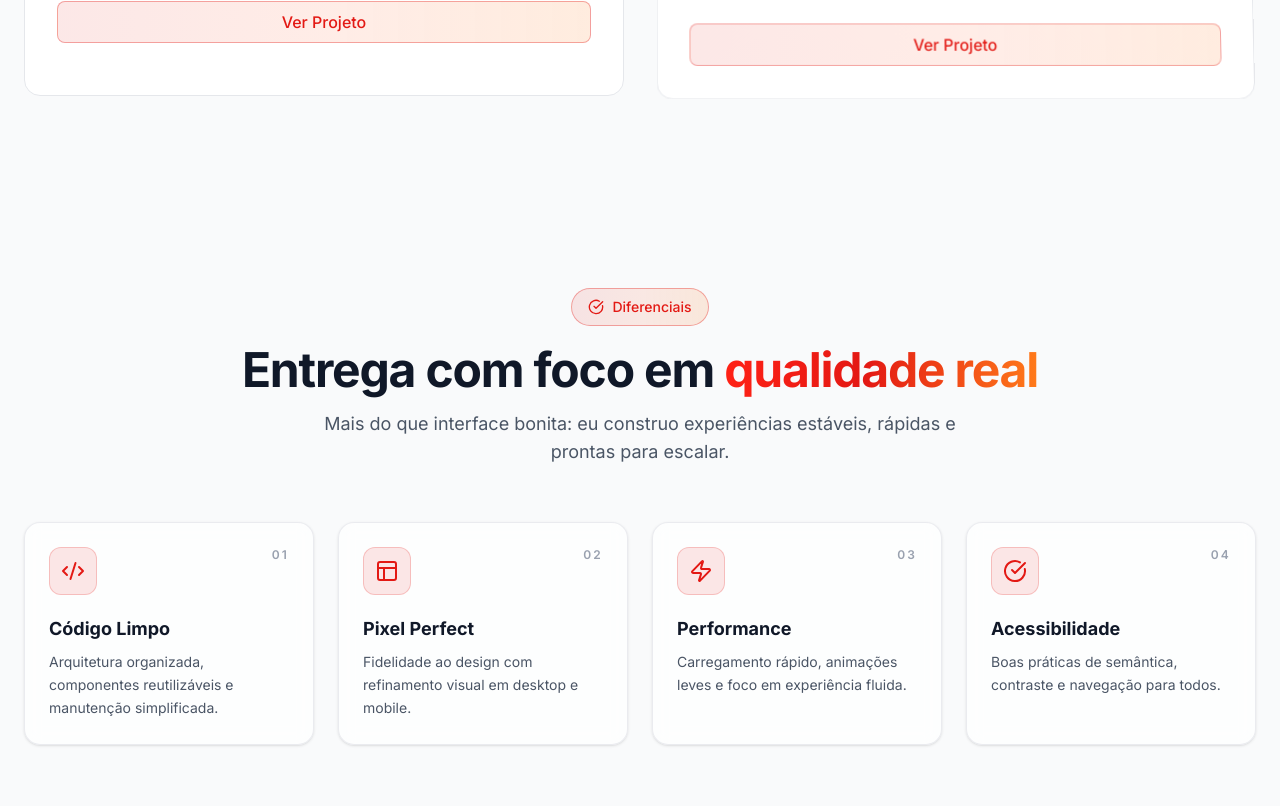
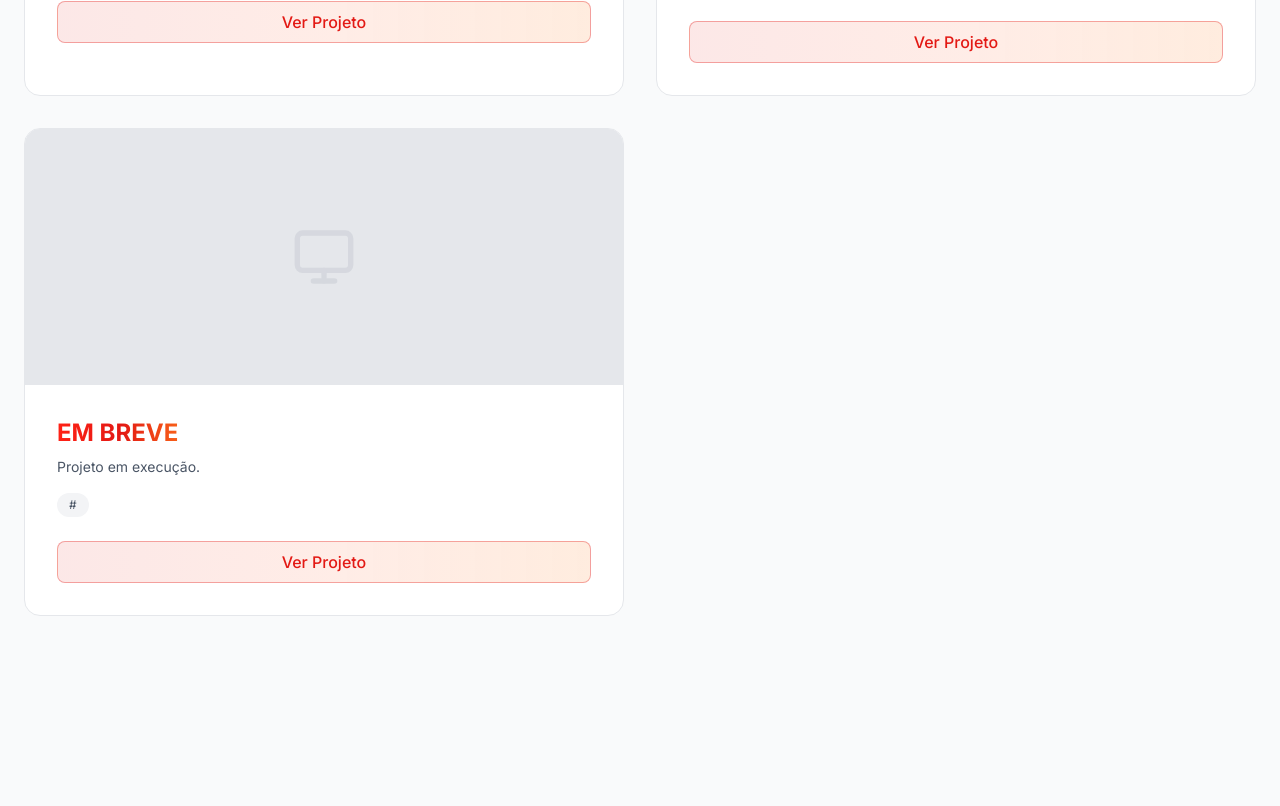
Before and after one commit to mizaeldragon/portfolio-mizael-3.0, a React (Vite) app: page / in a window 1280 px wide. Shown: the part 2520-3326 px from the top of the page. Built offline with nearby package versions, Linux system fonts and the light colour scheme.

Commit message:
feat: add novo projeto em breve

```diff
--- a/src/App.jsx
+++ b/src/App.jsx
@@ -71,6 +71,22 @@ const projectsData = [
     techs: ['Vite','React', 'JS', 'Tailwind CSS', 'Frame-Motion'],
     image: "/lp-pediatra.png",
     demoUrl: 'https://lp-pediatra.vercel.app/',
+    repoUrl: '#',
+  },
+
+   {
+    id: 'Em breve',
+    title: {
+      'pt-BR': 'EM BREVE',
+      en: 'COMING SOON',
+    },
+    description: {
+      'pt-BR': 'Projeto em execução.',
+      en: 'Project underway.',
+    },
+    techs: ['#'],
+    image: "",
+    demoUrl: '#',
     repoUrl: '#',
   },
 ];
```
